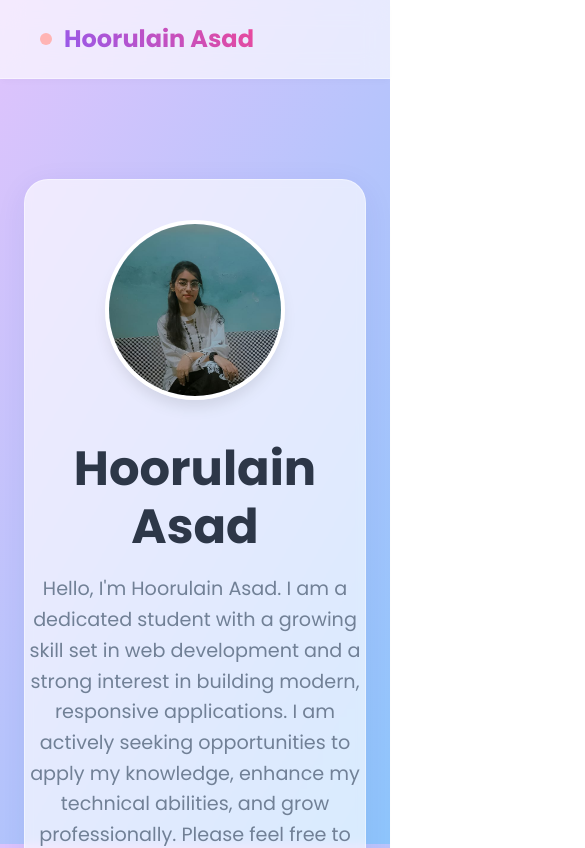
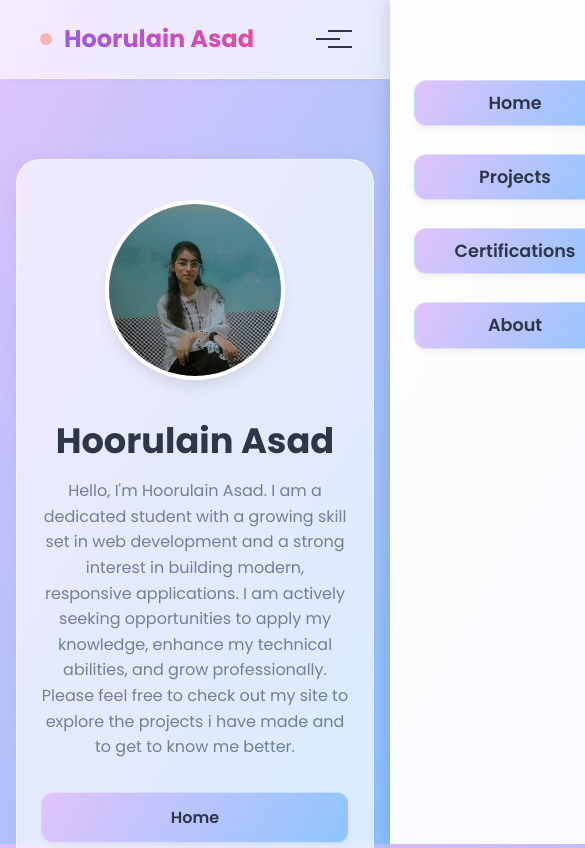
Before and after one commit to HoorulainAsad/resume, a React (Vite) app: page / in a window 390 px wide. Shown: the top 848 px of the page, 585 px wide, since content can reach past the window. Built offline with nearby package versions, Linux system fonts and the light colour scheme.

Commit message:
responsive changes

```diff
--- a/src/App.css
+++ b/src/App.css
@@ -98,6 +98,56 @@ body {
   margin: 0;
   font-size: 0.95rem;
   padding: 8px 16px;
+}
+
+/* Hamburger Menu Toggle - Hidden on Desktop */
+.menu-toggle {
+  display: none;
+  background: none;
+  border: none;
+  cursor: pointer;
+  padding: 10px;
+  z-index: 200;
+}
+
+.hamburger {
+  display: block;
+  width: 24px;
+  height: 2px;
+  background-color: var(--text-main);
+  position: relative;
+  transition: all 0.3s ease-in-out;
+}
+
+.hamburger::before,
+.hamburger::after {
+  content: '';
+  position: absolute;
+  width: 24px;
+  height: 2px;
+  background-color: var(--text-main);
+  transition: all 0.3s ease-in-out;
+}
+
+.hamburger::before {
+  transform: translateY(-8px);
+}
+
+.hamburger::after {
+  transform: translateY(8px);
+}
+
+/* Animate Hamburger to X */
+.hamburger.open {
+  background-color: transparent;
+}
+
+.hamburger.open::before {
+  transform: rotate(45deg);
+}
+
+.hamburger.open::after {
+  transform: rotate(-45deg);
 }
 
 /* Base button hover unification */
@@ -689,6 +739,13 @@ body {
 }
 
 @media (max-width: 768px) {
+
+  /* Site Layout */
+  .main-content {
+    margin: 20px auto;
+    padding: 0 16px;
+  }
+
   .hero {
     flex-direction: column;
     text-align: center;
@@ -700,19 +757,68 @@ body {
     margin: 0 auto;
   }
 
+  .hero .intro h1 {
+    font-size: 2.2rem;
+  }
+
+  .hero .intro p {
+    font-size: 1rem;
+  }
+
+  .btn-row {
+    flex-direction: column;
+    width: 100%;
+  }
+
+  .btn-row .btn {
+    width: 100%;
+    text-align: center;
+  }
+
   .site-footer .container {
     flex-direction: column;
     gap: 16px;
     text-align: center;
   }
 
-  .nav-links {
-    display: none;
-    /* Mobile menu logic would go here ideally */
+  /* Mobile Navigation */
+  .menu-toggle {
+    display: block;
   }
 
+  .nav-links {
+    display: flex;
+    flex-direction: column;
+    position: fixed;
+    top: 0;
+    right: 0;
+    height: 100vh;
+    width: 250px;
+    background: rgba(255, 255, 255, 0.95);
+    backdrop-filter: blur(10px);
+    box-shadow: -5px 0 15px rgba(0, 0, 0, 0.1);
+    padding: 80px 24px 24px;
+    transform: translateX(100%);
+    transition: transform 0.3s ease-in-out;
+    z-index: 150;
+  }
+
+  .nav-links.open {
+    transform: translateX(0);
+  }
+
+  .nav-links .btn {
+    width: 100%;
+    text-align: center;
+    margin-bottom: 12px;
+    font-size: 1.1rem;
+  }
+
+  /* Grids & Cards */
+  .grid,
   .cert-grid {
     grid-template-columns: 1fr;
+    gap: 24px;
   }
 
   .cert-header {
--- a/src/components/navbar.jsx
+++ b/src/components/navbar.jsx
@@ -1,18 +1,33 @@
-import React from 'react'
+import React, { useState } from 'react'
 import { Link } from 'react-router-dom'
 
 export default function Navbar() {
+  const [isMenuOpen, setIsMenuOpen] = useState(false)
+
+  const toggleMenu = () => {
+    setIsMenuOpen(!isMenuOpen)
+  }
+
+  const closeMenu = () => {
+    setIsMenuOpen(false)
+  }
+
   return (
     <header className="site-nav">
       <div className="nav-brand">
         <div style={{ width: 12, height: 12, background: '#ffb4b4', borderRadius: 6 }}></div>
         <div>Hoorulain Asad</div>
       </div>
-      <nav className="nav-links">
-        <Link className="btn" to="/">Home</Link>
-        <Link className="btn" to="/projects">Projects</Link>
-        <Link className="btn" to="/certifications">Certifications</Link>
-        <Link className="btn" to="/about">About</Link>
+
+      <button className="menu-toggle" onClick={toggleMenu} aria-label="Toggle navigation">
+        <span className={`hamburger ${isMenuOpen ? 'open' : ''}`}></span>
+      </button>
+
+      <nav className={`nav-links ${isMenuOpen ? 'open' : ''}`}>
+        <Link className="btn" to="/" onClick={closeMenu}>Home</Link>
+        <Link className="btn" to="/projects" onClick={closeMenu}>Projects</Link>
+        <Link className="btn" to="/certifications" onClick={closeMenu}>Certifications</Link>
+        <Link className="btn" to="/about" onClick={closeMenu}>About</Link>
       </nav>
     </header>
   )
```
